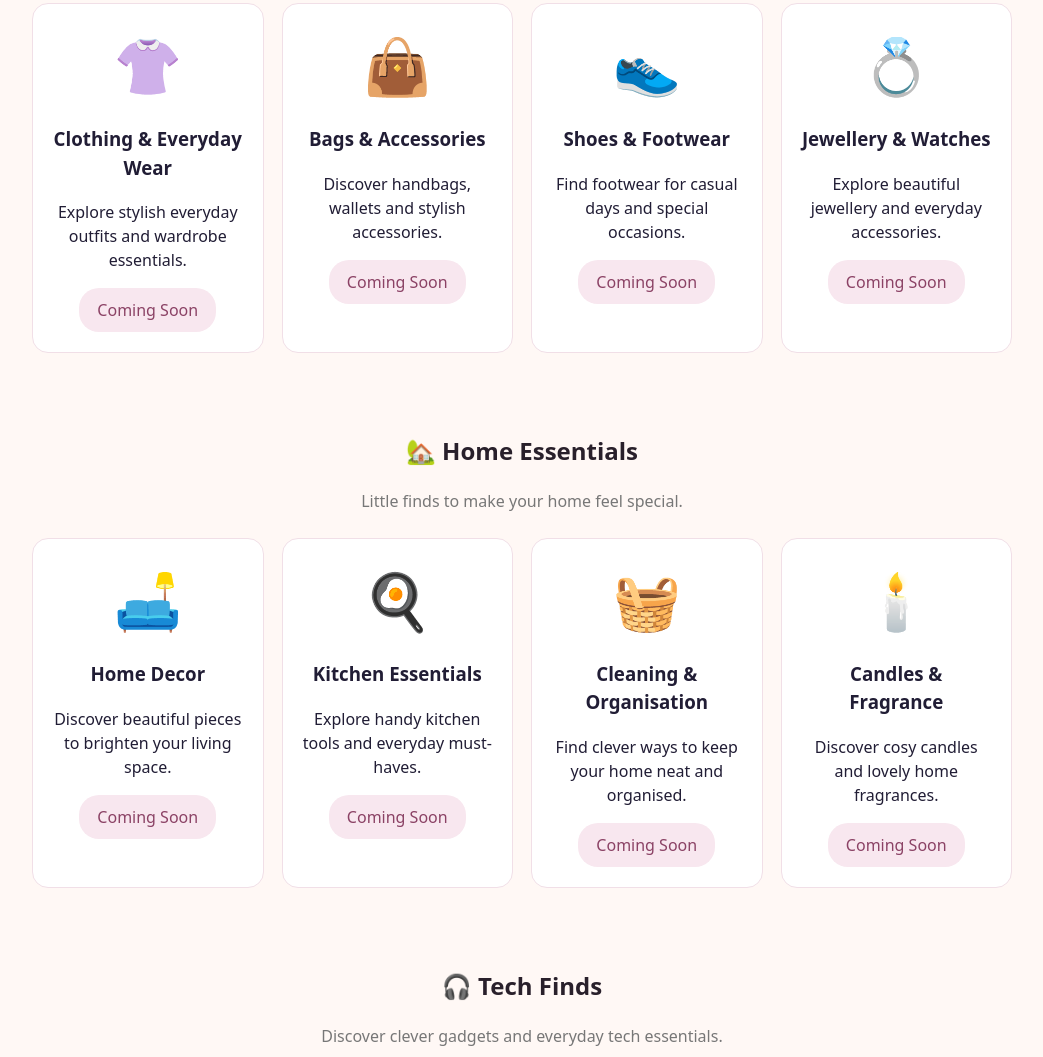
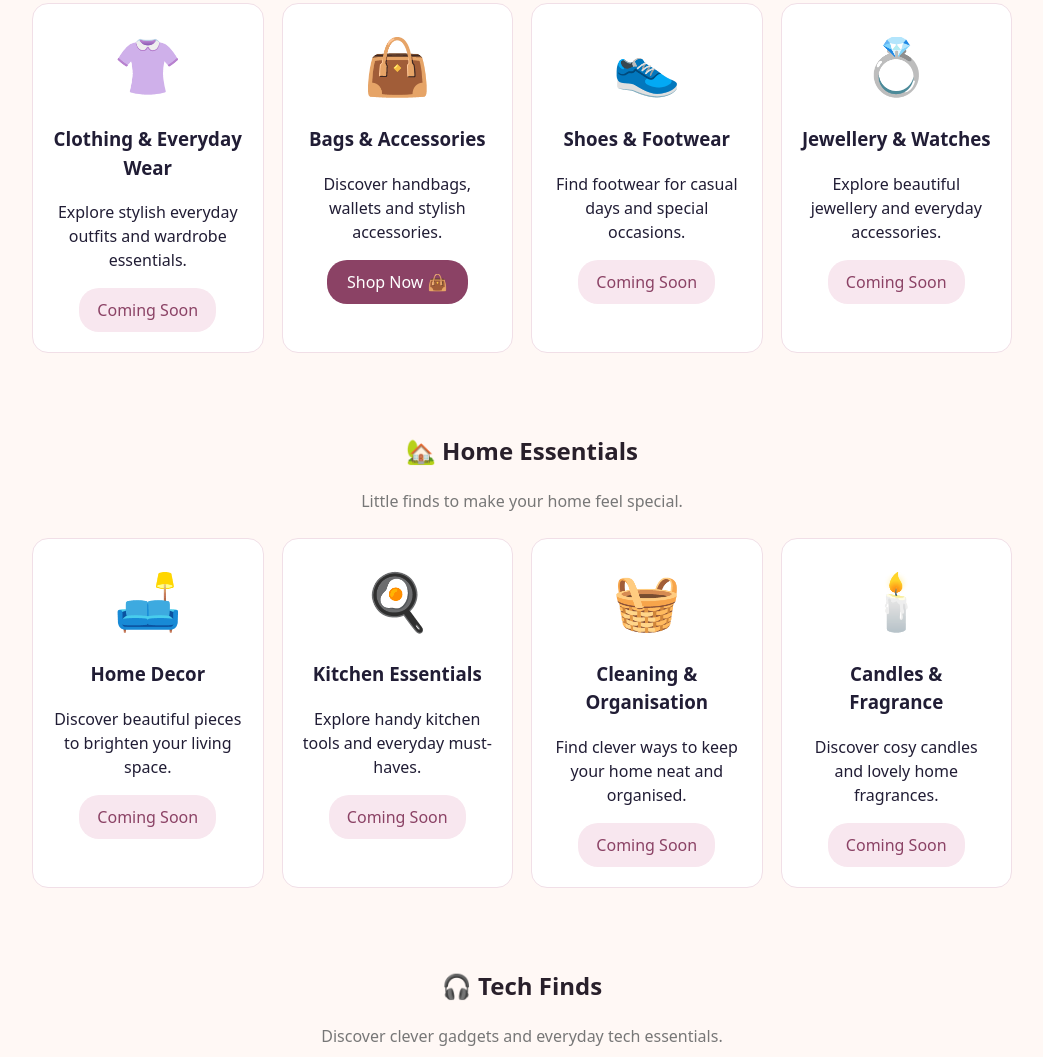
Before and after one commit to shonalibaske-maker/Pocketboost, a plain HTML site: page index.html in a window 1280 px wide. Shown: the part 6560-7617 px from the top of the page, without its empty margins (118-1161 px from the left). Drawn offline with Linux system fonts and the light colour scheme.

Commit message:
Update index.html

```diff
--- a/index.html
+++ b/index.html
@@ -467,10 +467,15 @@ Shop Now ✨
 
     <div style="background:#fff;border:1px solid #f1dfe7;border-radius:16px;padding:20px;text-align:center;">
       <div style="font-size:55px;">👜</div>
-      <h3>Bags & Accessories</h3>
-      <p>Discover handbags, wallets and stylish accessories.</p>
-      <span style="display:inline-block;background:#f8e7ef;color:#8b4265;padding:10px 18px;border-radius:20px;">Coming Soon</span>
-    </div>
+<h3>Bags & Accessories</h3>
+<p>Discover handbags, wallets and stylish accessories.</p>
+<a href="https://www.amazon.in/dp/B08HWFWGNW?tag=pocketboostfi-21"
+target="_blank"
+rel="nofollow sponsored noopener"
+style="display:inline-block;background:#8b4265;color:white;padding:10px 20px;border-radius:20px;text-decoration:none;">
+Shop Now 👜
+</a>
+</div>
 
     <div style="background:#fff;border:1px solid #f1dfe7;border-radius:16px;padding:20px;text-align:center;">
       <div style="font-size:55px;">👟</div>
```
